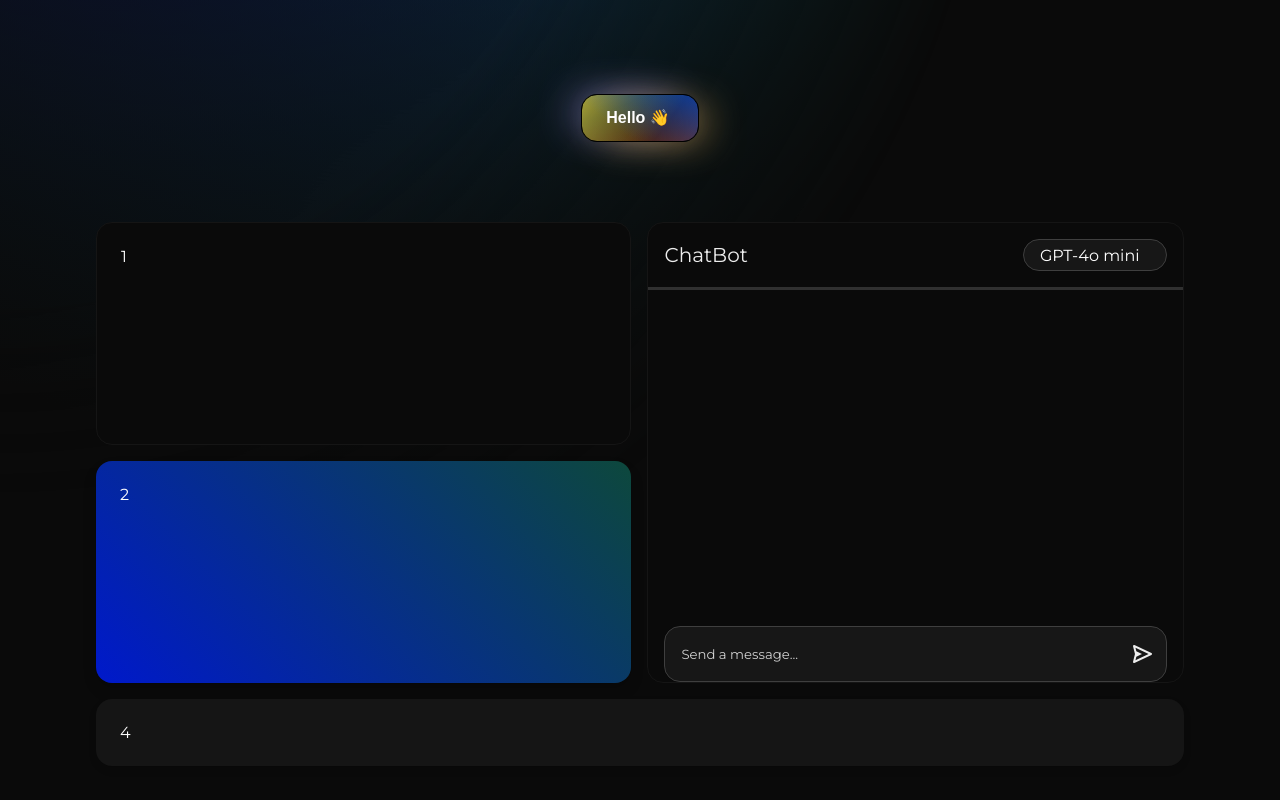
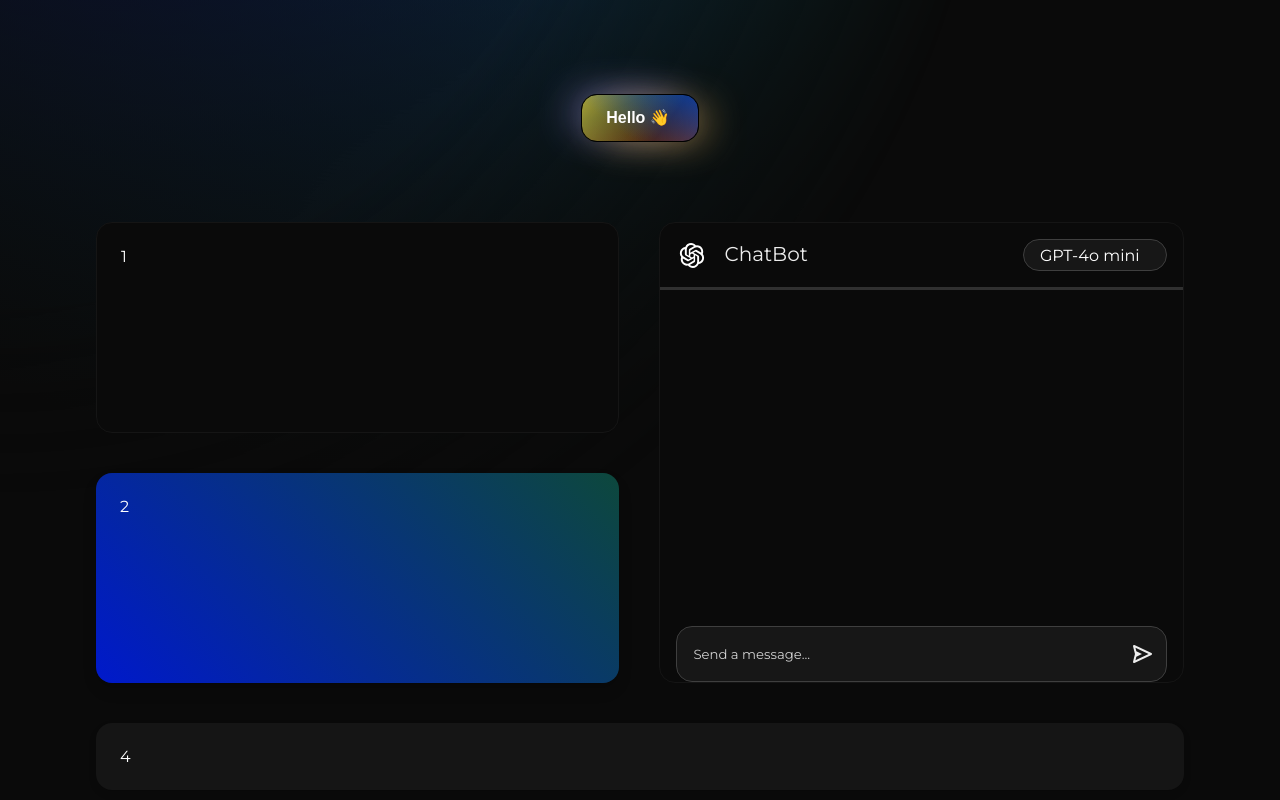
Before and after one commit to rohwedernt/nrdc-v5, a Next.js app: page / in a window 1280 px wide. Shown: the part 306-1106 px from the top of the page. Built offline with nearby package versions, Linux system fonts and the light colour scheme.

Commit message:
UI tweaks

```diff
--- a/src/app/page.tsx
+++ b/src/app/page.tsx
@@ -259,10 +259,10 @@ export default function Home() {
 						tabletColumns="1col"
 						mobileColumns="1col"
 						fillWidth
-						gap="s"
+						gap="l"
 						paddingBottom="24">
-						<Flex gap="s" direction="row" fillWidth>
-							<Flex gap="s" direction="column" alignItems="stretch" fillWidth>
+						<Flex gap="l" direction="row" fillWidth>
+							<Flex gap="l" direction="column" alignItems="stretch" fillWidth>
 								<Flex
 									radius="l"
 									padding="m"
--- a/src/once-ui/components/ChatBot.tsx
+++ b/src/once-ui/components/ChatBot.tsx
@@ -10,6 +10,7 @@ import { Text } from './Text';
 import { IconButton } from './IconButton';
 import styles from './ChatBot.module.scss';
 import { Spinner } from './Spinner';
+import { Icon } from './Icon';
 
 
 type ChatBotProps = {
@@ -51,10 +52,16 @@ const ChatBot = forwardRef<HTMLDivElement, ChatBotProps>(({ }, ref) => {
         alignItems='center'
         style={{ borderBottom: "solid #303030" }}
       >
+        <Flex gap="s">
+        <Icon name="openAI" size="l" style={{ paddingBottom: "2px" }} />
         <Text
-          variant="heading-default-m" onBackground="neutral-medium">
+          variant="heading-default-m"
+          onBackground="neutral-medium"
+          style={{ lineHeight:"30px" }}
+        >
           ChatBot
         </Text>
+        </Flex>
         <Flex maxWidth={9}>
           <Select
             id="gptselect"
--- a/src/once-ui/icons.ts
+++ b/src/once-ui/icons.ts
@@ -42,6 +42,8 @@ import { BiCodeCurly, BiSend } from "react-icons/bi";
 
 import { IoLaptopOutline } from "react-icons/io5";
 
+import { AiOutlineOpenAI } from "react-icons/ai";
+
 
 export const iconLibrary: Record<string, IconType> = {
 	chevronUp: HiChevronUp,
@@ -74,5 +76,7 @@ export const iconLibrary: Record<string, IconType> = {
 	sun: HiOutlineSun,
 	moon: HiOutlineMoon,
 	laptop: IoLaptopOutline,
-	send: BiSend
+	send: BiSend,
+	openAI: AiOutlineOpenAI
+
 };
```
